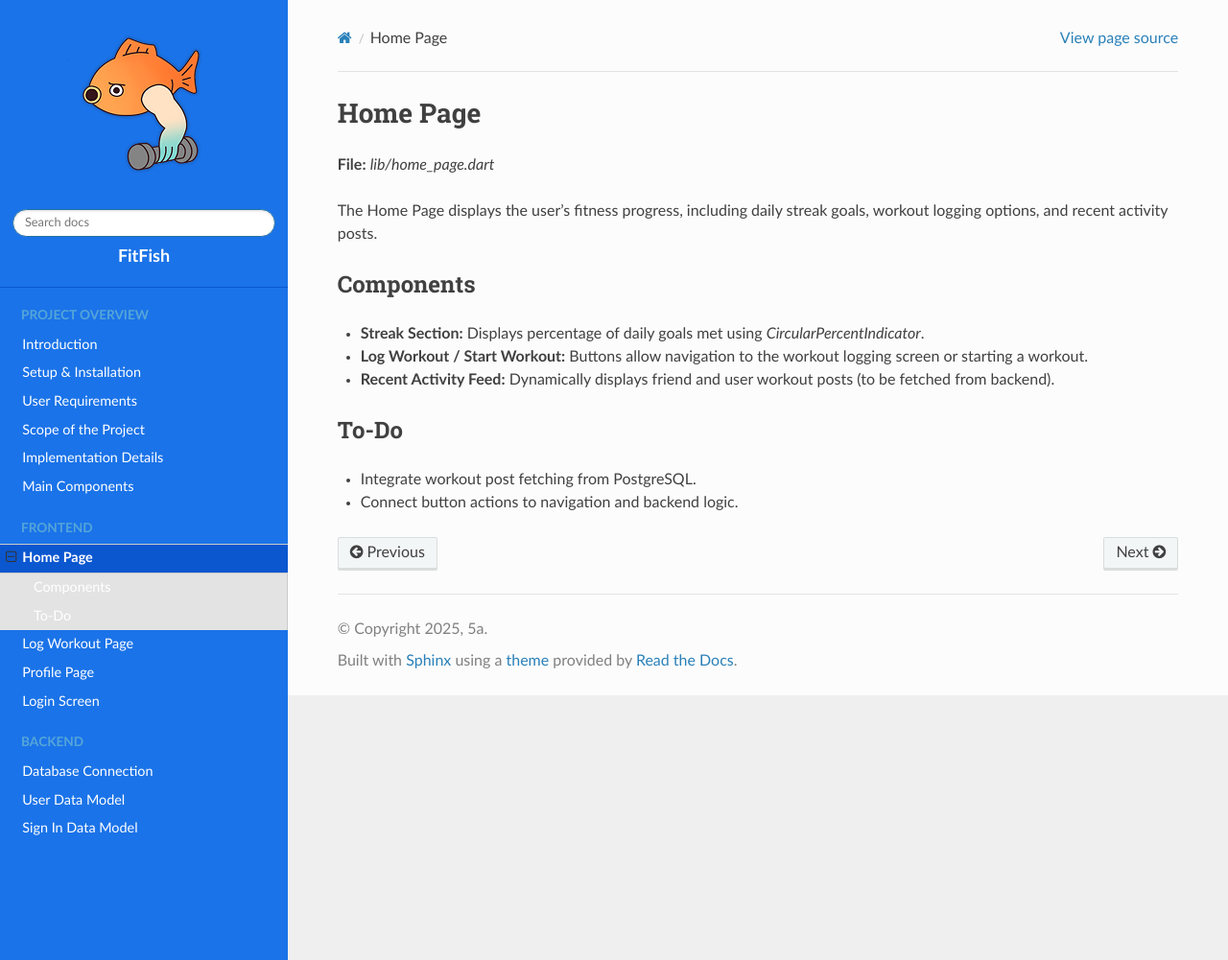
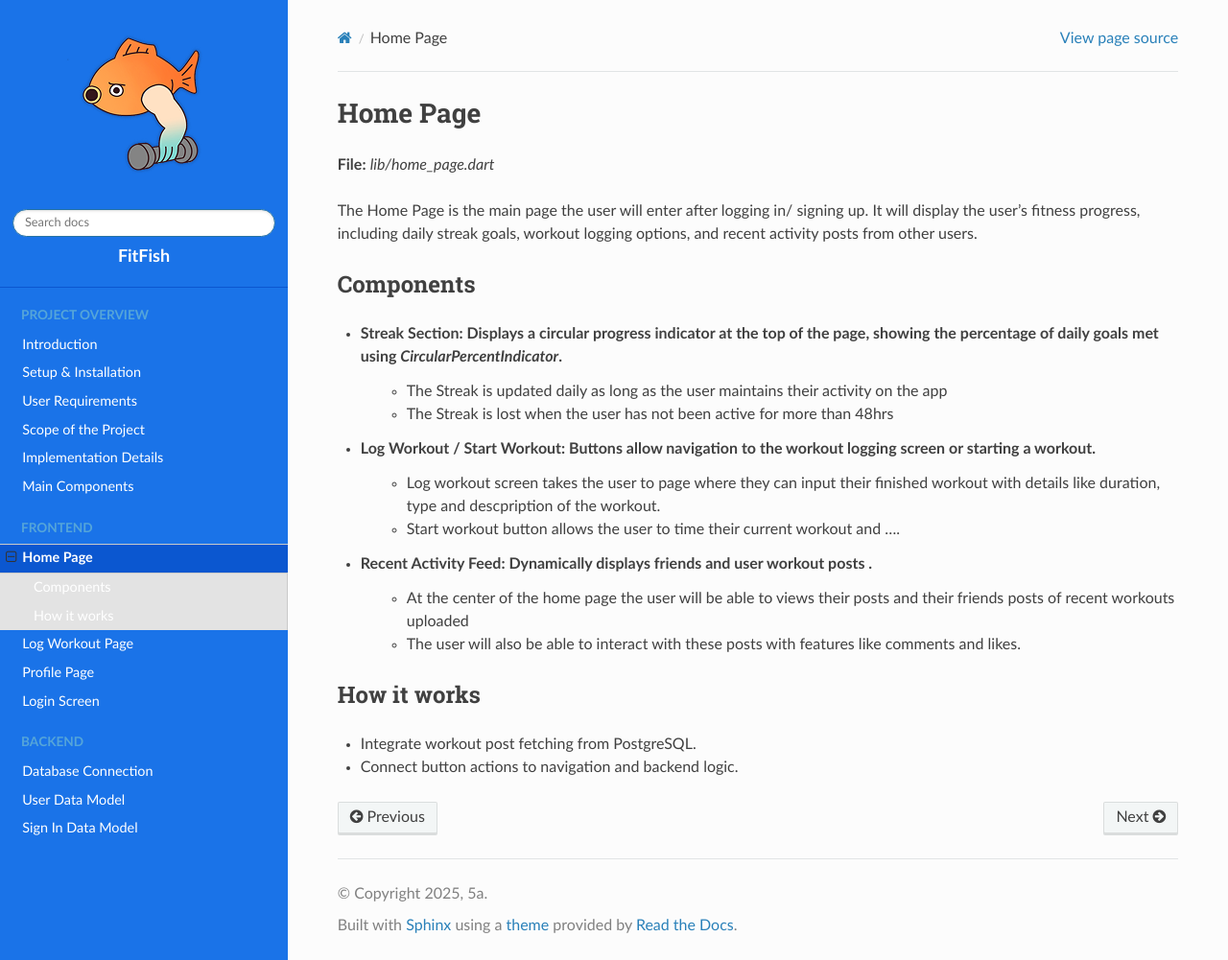
Before and after one commit to 5a-Fitness-App/5a-Code-Documentation, a Sphinx documentation site: the page built from docs/source/frontend/home_page.rst, in a window 1280 px wide and 1001 px high. Shown: the whole window at 96% size. Built offline with Sphinx 7.4.7 and the Read the Docs theme 3.1.0, drawn with Linux system fonts in a browser that asks for light colours.

Commit message:
home page

```diff
--- a/docs/source/frontend/home_page.rst
+++ b/docs/source/frontend/home_page.rst
@@ -3,16 +3,23 @@ Home Page
 
 **File:** `lib/home_page.dart`
 
-The Home Page displays the user's fitness progress, including daily streak goals, workout logging options, and recent activity posts.
+The Home Page is the main page the user will enter after logging in/ signing up.
+It will display the user's fitness progress, including daily streak goals, workout logging options, and recent activity posts from other users.
 
 Components
 ----------
 
-- **Streak Section:** Displays percentage of daily goals met using `CircularPercentIndicator`.
+- **Streak Section:** Displays a circular progress indicator at the top of the page, showing the percentage of daily goals met using `CircularPercentIndicator`.
+    - The Streak is updated daily as long as the user maintains their activity on the app
+    - The Streak is lost when the user has not been active for more than 48hrs
 - **Log Workout / Start Workout:** Buttons allow navigation to the workout logging screen or starting a workout.
-- **Recent Activity Feed:** Dynamically displays friend and user workout posts (to be fetched from backend).
+    - Log workout screen takes the user to page where they can input their finished workout with details like duration, type and descpription of the workout.
+    - Start workout button allows the user to time their current workout and ....
+- **Recent Activity Feed:** Dynamically displays friends and user workout posts .
+    - At the center of the home page the user will be able to views their posts and their friends posts of recent workouts uploaded
+    - The user will also be able to interact with these posts with features like comments and likes.
 
-To-Do
+How it works
 -----
 
 - Integrate workout post fetching from PostgreSQL.
```
